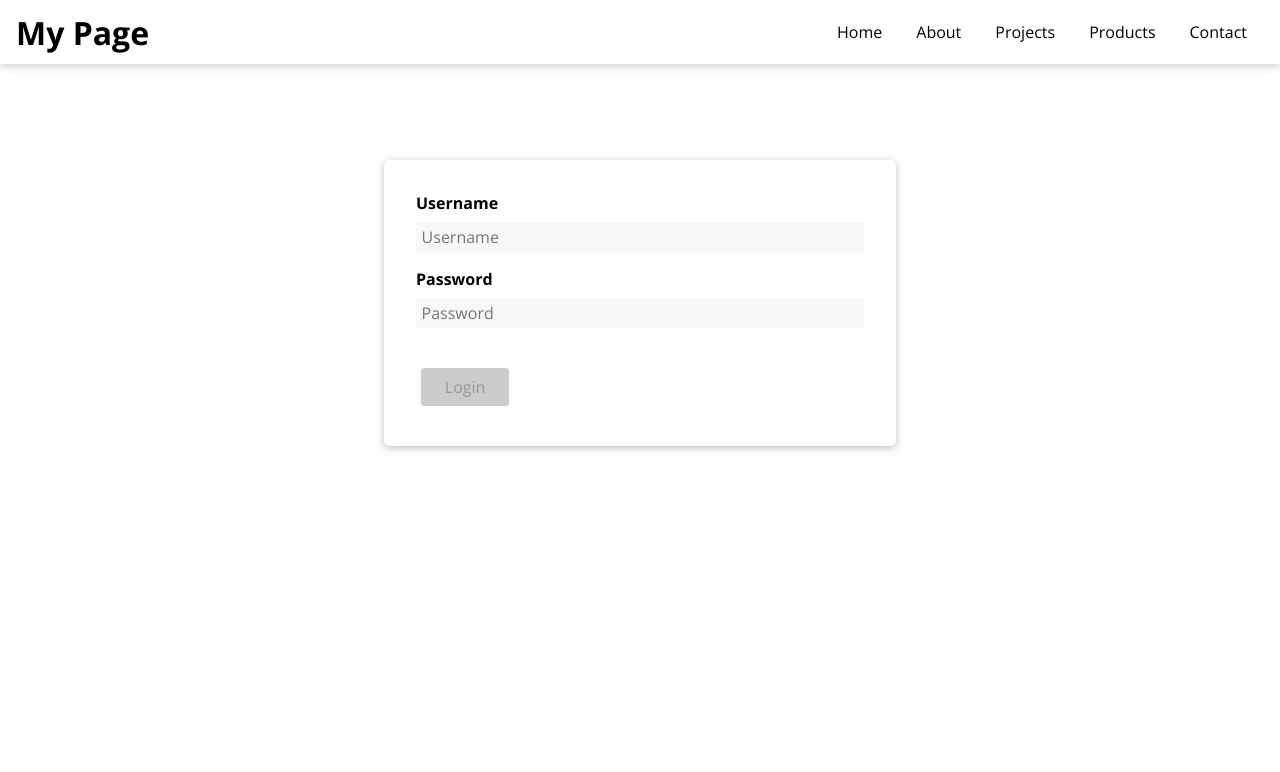
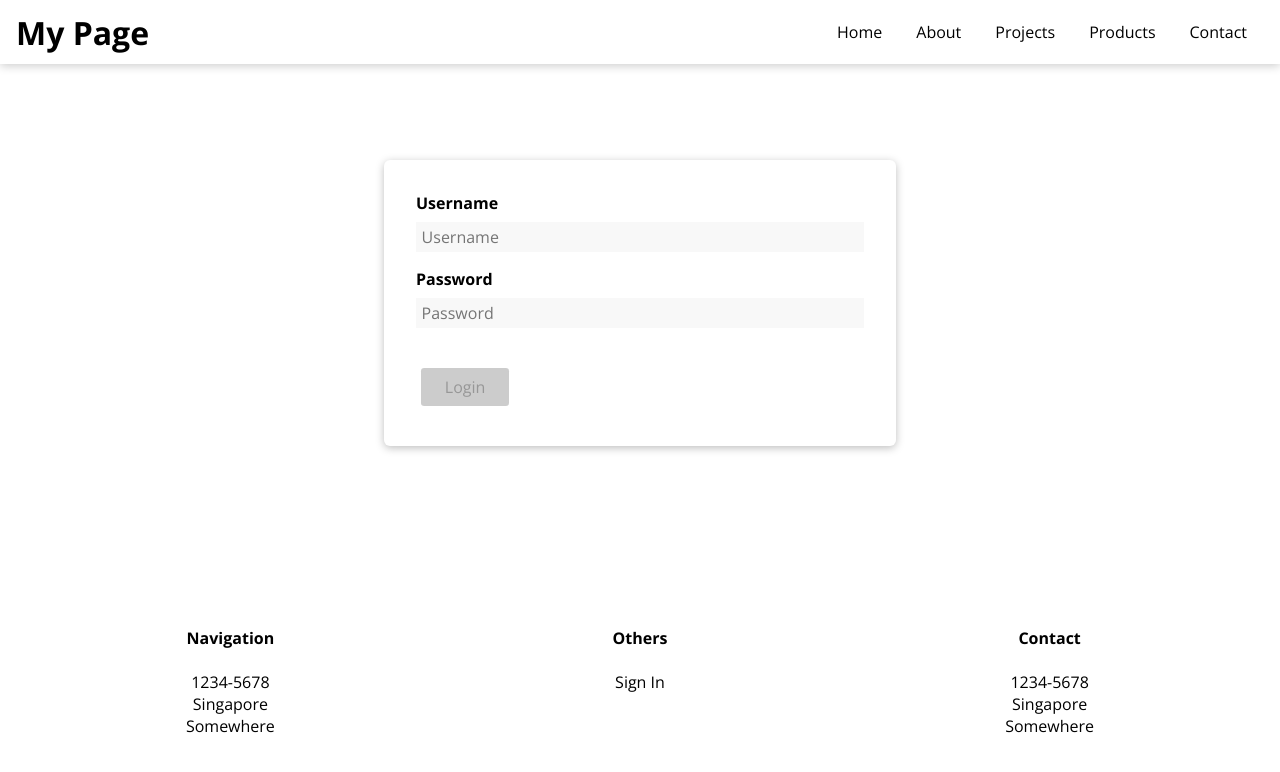
Before and after one commit to fangpinsern/pinsandneedles-frontend, a React (Create React App) app: page /signup in a window 1280 px wide. Shown: the top 772 px of the page. Built offline with nearby package versions, Linux system fonts and the light colour scheme.

Commit message:
Added footer to the page
- able to logout
- change styling

```diff
--- a/src/App.js
+++ b/src/App.js
@@ -29,6 +29,7 @@ import "./App.css";
 // import ProductsInputPage from "./sellSecondhand/pages/ProductsInputPage";
 // import ProductsInventory from "./sellSecondhand/pages/ProductsInventory";
 import SignUpPage from "./login/pages/SignUpPage";
+import Footer from "./shared/Footer/Footer";
 // Lazy loading
 const About = React.lazy(() => import("./about/pages/About"));
 const Contact = React.lazy(() => import("./contact/pages/Contact"));
@@ -98,6 +99,7 @@ function App() {
     setToken(null);
     setTokenExpireDate(null);
     setUserId(null);
+    localStorage.removeItem("userData");
   }, []);
 
   useEffect(() => {
@@ -245,6 +247,7 @@ function App() {
           >
             {routes}
           </Suspense>
+          <Footer />
         </main>
       </Router>
     </AuthContext.Provider>
--- a/src/about/pages/About.css
+++ b/src/about/pages/About.css
@@ -1,3 +1,7 @@
+.aboutMain {
+  overflow: auto;
+}
+
 .aboutMainLeft {
   float: none;
   width: 48%;
@@ -5,7 +9,7 @@
   text-align: center;
   margin-left: 1%;
   margin-right: 1%;
-  height:0;
+  height: 0;
 }
 
 .aboutMainLeft img {
--- a/src/contact/pages/Contact.css
+++ b/src/contact/pages/Contact.css
@@ -1,5 +1,6 @@
 .contactUs {
   margin-bottom: 0px;
+  overflow: auto;
 }
 
 .contactHeader {
@@ -18,7 +19,7 @@
   float: none;
   margin-bottom: 50px;
   text-align: center;
-  justify-content: center
+  justify-content: center;
 }
 
 .contactUs .contactUsLeft a:link,
@@ -29,7 +30,7 @@
 
 .contactUs .contactUsLeft a:hover,
 .contactUs .contactUsLeft a:active {
-  color: #D3D3D3;
+  color: #d3d3d3;
 }
 
 .contactUs .contactUsRight {
@@ -57,7 +58,6 @@
     width: 50%;
     margin-bottom: 50px;
     text-align: center;
-
   }
 
   .contactUs .contactUsRight {
--- a/src/home/components/HomeCard.css
+++ b/src/home/components/HomeCard.css
@@ -25,6 +25,7 @@
 .homeCardBottom {
   padding-left: 3rem;
   padding-right: 3rem;
+  height: 5rem;
 }
 
 .cardLink a {
@@ -33,9 +34,8 @@
 }
 
 .cardLink {
-    height: 100%;
+  height: 100%;
 }
-
 
 @media (min-width: 768px) {
   .homeCard {
--- a/src/home/pages/Home.css
+++ b/src/home/pages/Home.css
@@ -14,7 +14,7 @@
 .homeMain {
   display: block;
   padding: 1rem;
-  height: 25rem;
+  height: auto;
 }
 
 .homeMain .homeMainLeft {
@@ -37,33 +37,47 @@
 @media (min-width: 768px) {
   .homeMain {
     display: block;
+    overflow: auto;
+  }
 
+  .col-container {
+    display: table;
+    width: 100%;
+  }
+
+  .col {
+    display: table-cell;
+    width: 30%;
   }
 
   .homeMain .homeMainLeft {
-    float: left;
+    /* float: left;
     width: 30%;
     margin-bottom: 50px;
     text-align: center;
     margin-left: 3%;
-    height: 100%;
+    height: 100%; */
+    margin-left: 3%;
   }
 
   .homeMain .homeMainCenter {
-    float: left;
+    /* float: left;
     width: 30%;
     margin-bottom: 50px;
     text-align: center;
     margin-left: 2%;
     margin-right: 2%;
-    height: 100%;
+    height: 100%; */
+    margin-left: 2%;
+    margin-right: 2%;
   }
   .homeMain .homeMainRight {
-    float: right;
+    /* float: right;
     width: 30%;
     margin-bottom: 50px;
     text-align: center;
     margin-right: 3%;
-    height: 100%;
+    height: 321px; */
+    margin-right: 3%;
   }
 }
--- a/src/home/pages/Home.js
+++ b/src/home/pages/Home.js
@@ -14,7 +14,7 @@ function Home() {
         <h1>Home</h1>
       </div>
       <div className="homeMain">
-        <div className="homeMainLeft">
+        {/* <div className="homeMainLeft">
           <HomeCard
             src={image1}
             title="Latest Projects"
@@ -40,6 +40,41 @@ function Home() {
             download={true}
             newTab={"true"}
           />
+        </div> */}
+        <div className="col-container">
+          <div className="col">
+            <div className="homeMainLeft">
+              <HomeCard
+                src={image1}
+                title="Latest Projects"
+                description="Have a look at what I am working on recently!"
+                link="/projects"
+              />
+            </div>
+          </div>
+          <div className="col">
+            <div className="homeMainCenter">
+              <HomeCard
+                src={image2}
+                title="Garage Sale"
+                description="One man's trash is another man's treasure"
+                link="/products"
+                download={false}
+              />
+            </div>
+          </div>
+          <div className="col">
+            <div className="homeMainRight">
+              <HomeCard
+                src={image3}
+                title="Resume"
+                description="Please hire me"
+                link={image1}
+                download={true}
+                newTab={"true"}
+              />
+            </div>
+          </div>
         </div>
       </div>
     </React.Fragment>
--- a/src/login/pages/SignUpPage.js
+++ b/src/login/pages/SignUpPage.js
@@ -3,7 +3,7 @@ import React from "react";
 import "./SignUpPage.css";
 
 function SignUpPage(props) {
-  return <h1>This is from the update info page</h1>;
+  return <h1>This is from the signup page</h1>;
 }
 
 export default SignUpPage;
--- a/src/login/pages/UpdateInfoPage.css
+++ b/src/login/pages/UpdateInfoPage.css
@@ -0,0 +1,8 @@
+.updateForm {
+  margin: 10rem 30%;
+}
+
+.updateCard {
+  width: 100%;
+  padding: 1rem 2rem;
+}
--- a/src/login/pages/UpdateInfoPage.js
+++ b/src/login/pages/UpdateInfoPage.js
@@ -153,8 +153,8 @@ function UpdateInfoPage(props) {
       <ErrorModal error={error} onClear={errorHandler} />
       {isLoading && <LoadingSpinner overlay />}
       {!isLoading && (
-        <div className="signupForm">
-          <Card className="signupCard">
+        <div className="updateForm">
+          <Card className="updateCard">
             <form onSubmit={formSubmitHandler}>
               <Input
                 id="username"
--- /dev/null
+++ b/src/shared/Footer/Footer.css
@@ -0,0 +1,71 @@
+.footer-row {
+  margin: 1rem;
+  text-align: center;
+  flex-wrap: wrap;
+}
+
+.footer-col {
+  display: inline-block;
+  text-align: center;
+  margin: 1.6%;
+}
+
+.footer-col ul {
+  list-style: none;
+  padding: 0;
+}
+
+.footerRow .footerMainLeft {
+  float: none;
+  text-align: center;
+}
+
+.footerRow .footerMainCenter {
+  float: none;
+  text-align: center;
+}
+.footerRow .footerMainRight {
+  float: none;
+  text-align: center;
+}
+
+.footerRow ul {
+  list-style: none;
+  padding: 0;
+}
+
+.footerRow a {
+  text-decoration: none;
+  color: black;
+}
+
+@media (min-width: 768px) {
+  .footerRow {
+    height: 10rem;
+    margin-bottom: 2rem;
+  }
+
+  .footerRow .footerMainLeft {
+    float: left;
+    width: 30%;
+    text-align: center;
+    margin-left: 3%;
+    height: 100%;
+  }
+
+  .footerRow .footerMainCenter {
+    float: left;
+    width: 30%;
+    text-align: center;
+    margin-left: 2%;
+    margin-right: 2%;
+    height: 100%;
+  }
+  .footerRow .footerMainRight {
+    float: right;
+    width: 30%;
+    text-align: center;
+    margin-right: 3%;
+    height: 100%;
+  }
+}
--- /dev/null
+++ b/src/shared/Footer/Footer.js
@@ -0,0 +1,57 @@
+import React, { useContext } from "react";
+
+import "./Footer.css";
+import { NavLink } from "react-router-dom";
+import { AuthContext } from "../context/auth-context";
+
+function Footer(props) {
+  const auth = useContext(AuthContext);
+  return (
+    // <div className="footerMain">
+    <div className="footerRow">
+      {/* Column 1 */}
+      <div className="footerMainLeft">
+        <h4>Navigation</h4>
+        <ul>
+          <li>1234-5678</li>
+          <li>Singapore</li>
+          <li>Somewhere</li>
+        </ul>
+      </div>
+      {/* column 2 */}
+      <div className="footerMainCenter">
+        <h4>Others</h4>
+        <ul>
+          <li>
+            <NavLink to="/login">Sign In</NavLink>
+          </li>
+          {auth.isLoggedIn && (
+            <li>
+              <NavLink to="/updateinfo">Update Info</NavLink>
+            </li>
+          )}
+          {auth.isLoggedIn && (
+            <li>
+              <NavLink to="/" onClick={auth.logout}>
+                Logout
+              </NavLink>
+            </li>
+          )}
+        </ul>
+      </div>
+      {/* column 3 */}
+      <div className="footerMainRight">
+        <h4>Contact</h4>
+        <ul>
+          <li>1234-5678</li>
+          <li>Singapore</li>
+          <li>Somewhere</li>
+        </ul>
+      </div>
+      {/* <div className="footer-row"></div> */}
+    </div>
+    // </div>
+  );
+}
+
+export default Footer;
--- a/src/shared/Navigation/NavLinks.js
+++ b/src/shared/Navigation/NavLinks.js
@@ -43,7 +43,7 @@ function NavLinks(props) {
             <button className="dropbtn">Products</button>
             <div className="dropdown-content">
               <NavLink to="/products">Products</NavLink>
-              <NavLink to="/projects/inventory">Inventory</NavLink>
+              <NavLink to="/products/inventory">Inventory</NavLink>
               <NavLink to="/products/update">Update Products</NavLink>
             </div>
           </div>
```
Lines whose indentation alone changed are shown as unchanged.
